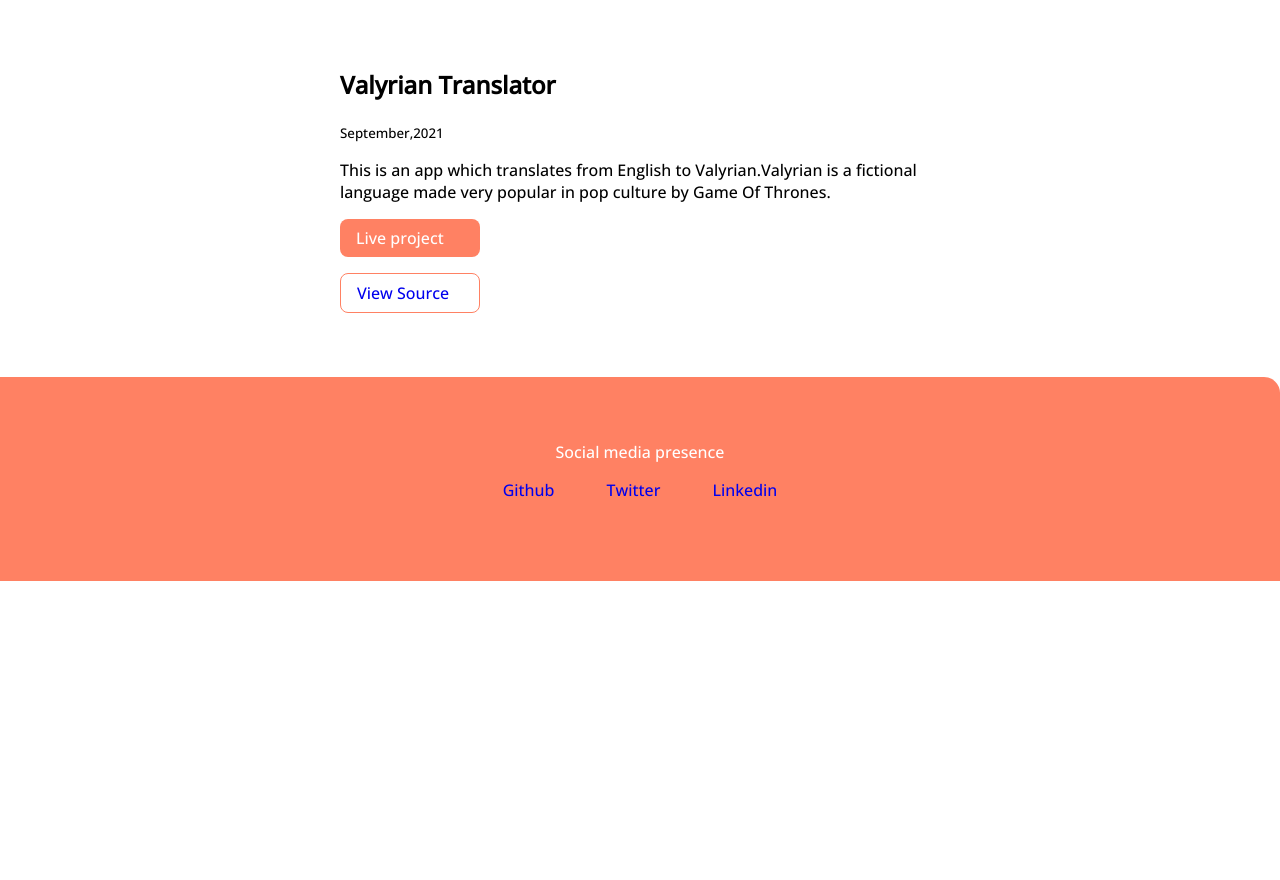
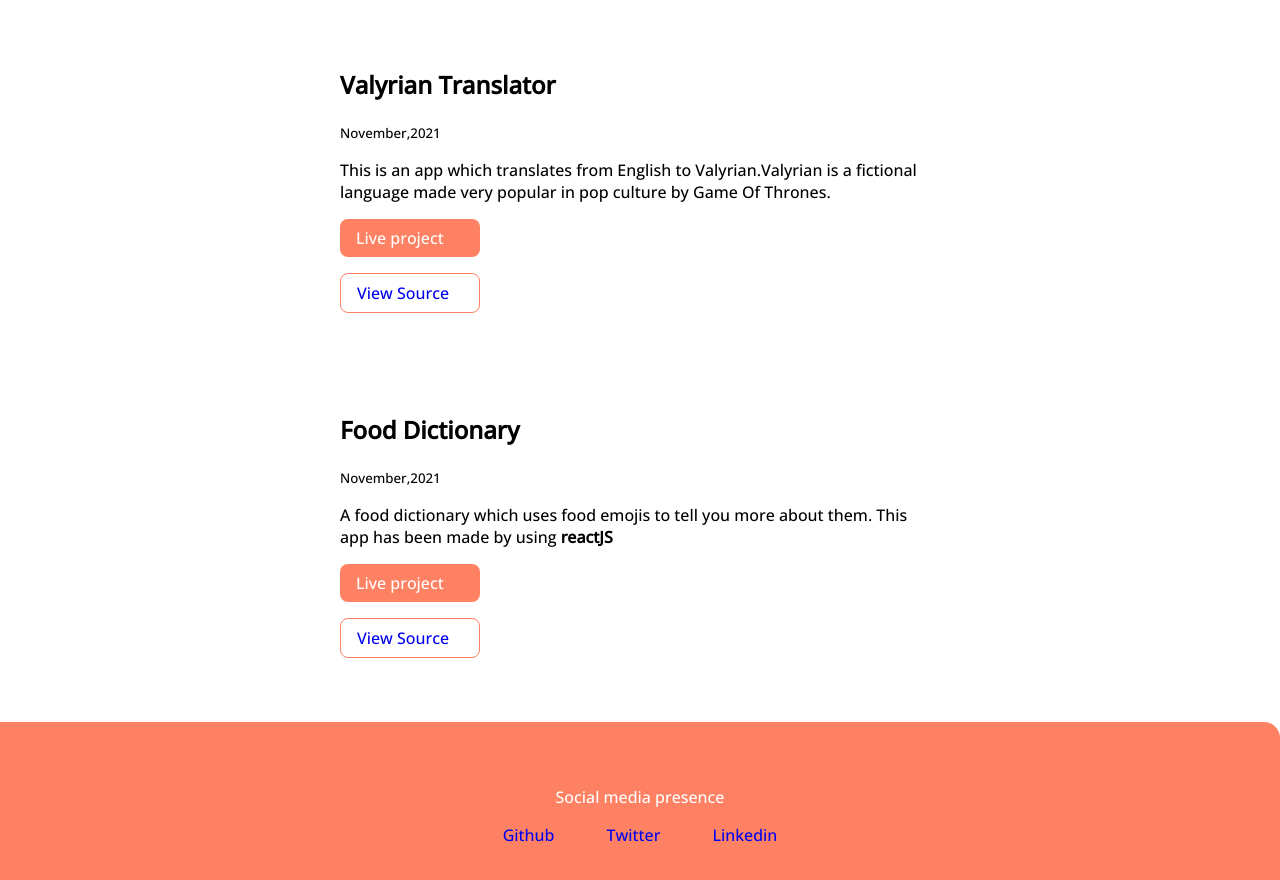
Before and after one commit to anupam39/neog-camp-lesson-3-live, a plain HTML site: page projects.html in a window 1280 px wide. Shown: the part 1340-2220 px from the top of the page. Before the commit the page ends 1921 px from the top, so only its background shows below. Drawn offline with nearby package versions, Linux system fonts and the light colour scheme.

Commit message:
food dictionary has been added.

```diff
--- a/projects.html
+++ b/projects.html
@@ -53,10 +53,19 @@
         <li>
             <article class="showcase-list container container-center">
                 <h1>Valyrian Translator</h1>
-                <small>September,2021</small>
+                <small>November,2021</small>
                 <p>This is an app which translates from English to Valyrian.Valyrian is a fictional language made very popular in pop culture by Game Of Thrones.</p>
                 <a class="link link-primary" href="https://valyriantranslate.netlify.app/">Live project</a>
                 <a class="link link-secondary" href="https://github.com/anupam39/Valyrian-translator-app">View Source</a>
+            </article>
+        </li>
+        <li>
+            <article class="showcase-list container container-center">
+                <h1>Food Dictionary</h1>
+                <small>November,2021</small>
+                <p>A food dictionary which uses food emojis to tell you more about them. This app has been made by using <strong>reactJS</strong></p>
+                <a class="link link-primary" href="https://dictionaryfood.netlify.app">Live project</a>
+                <a class="link link-secondary" href="https://github.com/anupam39/food-dictionary2">View Source</a>
             </article>
         </li>
     </ul>
```
